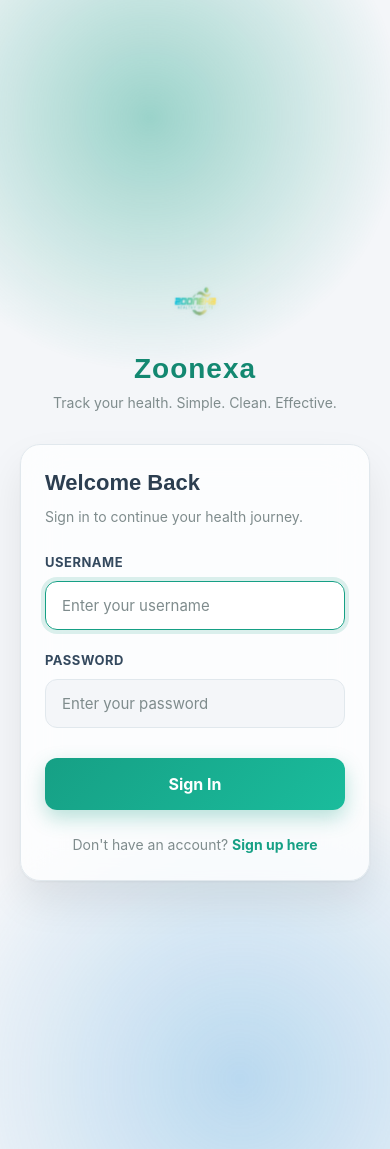
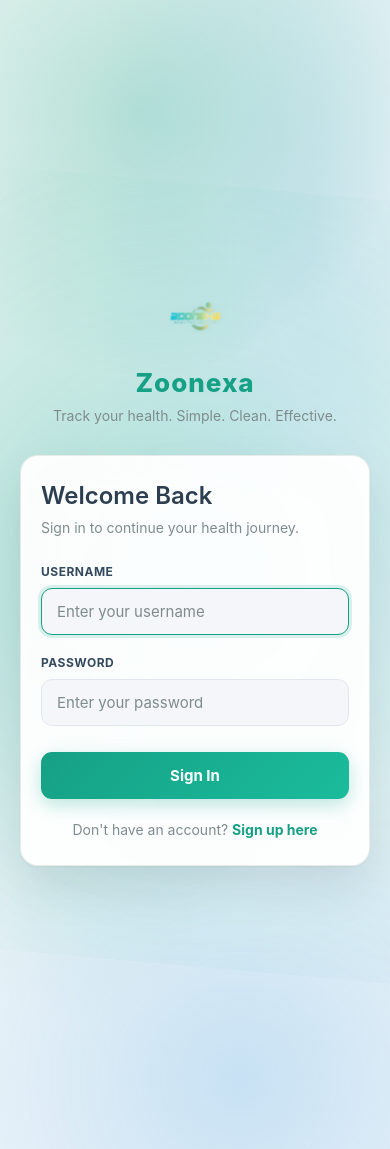
Before and after one commit to Rangga207/zoonexa, a PHP site: page /login.php in a window 390 px wide. Run offline with PHP 8.4, Linux system fonts and the light colour scheme.

Commit message:
FIX: Everything #DONE

```diff
--- a/login.php
+++ b/login.php
@@ -60,43 +60,34 @@ $page_title = 'Login';
 </head>
 <body class="auth-page">
 <style>
-/* Premium Light/Dark Theme Auth UI */
+/* Auth Page Shell */
 .auth-page {
-  min-height: 100vh;
-  display: flex;
-  align-items: center;
-  justify-content: center;
-  background: var(--bg-main);
   position: relative;
   overflow: hidden;
-  font-family: 'Inter', sans-serif;
-  color: var(--text-dark);
 }
-/* Optimized Soft Glowing Background Shapes */
+/* Floating aurora blobs */
 .auth-bg-shapes {
-  position: absolute;
+  position: fixed;
   inset: 0;
   z-index: 0;
-  overflow: hidden;
-  background: var(--bg-main);
+  pointer-events: none;
 }
 .shape {
   position: absolute;
   border-radius: 50%;
-  animation: floatBG 12s infinite alternate ease-in-out;
+  animation: floatBG 14s infinite alternate ease-in-out;
   will-change: transform;
 }
-/* Replaced expensive filter: blur() with cheap radial-gradient */
 .shape-1 {
-  width: 500px; height: 500px;
-  background: radial-gradient(circle, rgba(22, 160, 133, 0.4) 0%, transparent 70%);
-  top: -150px; left: -100px;
+  width: 520px; height: 520px;
+  background: radial-gradient(circle, rgba(22, 160, 133, 0.25) 0%, transparent 70%);
+  top: -160px; left: -120px;
 }
 .shape-2 {
   width: 600px; height: 600px;
-  background: radial-gradient(circle, rgba(52, 152, 219, 0.3) 0%, transparent 70%);
+  background: radial-gradient(circle, rgba(52, 152, 219, 0.2) 0%, transparent 70%);
   bottom: -200px; right: -150px;
-  animation-delay: -5s;
+  animation-delay: -6s;
 }
 
 .auth-wrapper {
@@ -109,34 +100,65 @@ $page_title = 'Login';
 }
 .auth-brand {
   text-align: center;
-  margin-bottom: 30px;
+  margin-bottom: 28px;
 }
-.auth-logo { width: 60px; height: 60px; margin-bottom: 10px; animation: pulseLogo 3s infinite alternate; will-change: transform; }
-.auth-brand h1 { font-family: 'Outfit', sans-serif; font-size: 32px; font-weight: 800; margin: 0; letter-spacing: 1px; color: var(--primary-dark); }
-.auth-brand .muted { color: var(--text-muted); font-size: 14px; margin-top: 5px; }
+.auth-logo {
+  width: 60px; height: 60px;
+  margin-bottom: 10px;
+  animation: pulseLogo 3s infinite alternate;
+  will-change: transform;
+}
+.auth-brand h1 {
+  font-family: 'Outfit', 'Inter', sans-serif;
+  font-size: 30px;
+  font-weight: 800;
+  margin: 0;
+  letter-spacing: 1px;
+  color: var(--primary);
+}
+.auth-brand .muted {
+  color: var(--text-muted);
+  font-size: 14px;
+  margin-top: 5px;
+}
 
+/* Card — distinct from background in both themes */
 .auth-card {
-  background: var(--bg-card);
-  backdrop-filter: blur(20px);
-  -webkit-backdrop-filter: blur(20px);
-  border: 1px solid var(--border);
-  border-radius: 24px;
-  padding: 40px;
-  box-shadow: 0 20px 40px rgba(0,0,0,0.08), 0 1px 3px rgba(0,0,0,0.05);
+  background: rgba(255, 255, 255, 0.95);
+  backdrop-filter: blur(24px);
+  -webkit-backdrop-filter: blur(24px);
+  border: 1px solid rgba(0,0,0,0.08);
+  border-radius: 22px;
+  padding: 38px;
+  box-shadow: 0 20px 48px rgba(0,0,0,0.09), 0 1px 3px rgba(0,0,0,0.05);
 }
-.auth-card h2 { font-family: 'Outfit', sans-serif; font-size: 26px; margin: 0 0 8px; color: var(--text-dark); }
-.auth-card > p.muted { margin-bottom: 24px; color: var(--text-muted); }
+:root[data-theme="dark"] .auth-card {
+  background: rgba(26, 30, 28, 0.92);
+  border: 1px solid rgba(255,255,255,0.08);
+  box-shadow: 0 20px 48px rgba(0,0,0,0.55), 0 1px 3px rgba(0,0,0,0.3);
+}
+.auth-card h2 {
+  font-family: 'Outfit', 'Inter', sans-serif;
+  font-size: 24px;
+  margin: 0 0 6px;
+  color: var(--text-dark);
+}
+.auth-card > p.muted {
+  margin-bottom: 22px;
+  color: var(--text-muted);
+}
 
+/* Input group */
 .auth-input-group {
-  margin-bottom: 20px;
+  margin-bottom: 18px;
   text-align: left;
 }
 .auth-input-group label {
   display: block;
-  font-size: 13px;
+  font-size: 12px;
   font-weight: 700;
   color: var(--text-body);
-  margin-bottom: 8px;
+  margin-bottom: 7px;
   text-transform: uppercase;
   letter-spacing: 0.5px;
 }
@@ -145,52 +167,50 @@ $page_title = 'Login';
   background: var(--bg-main);
   border: 1px solid var(--border);
   color: var(--text-dark);
-  padding: 14px 16px;
-  border-radius: 12px;
+  padding: 13px 15px;
+  border-radius: 11px;
   font-size: 15px;
   transition: border-color 0.2s, box-shadow 0.2s;
   box-sizing: border-box;
+  font-family: inherit;
 }
 .auth-input:focus {
   outline: none;
   border-color: var(--primary);
-  background: var(--bg-card);
-  box-shadow: 0 0 0 4px rgba(22, 160, 133, 0.15);
+  box-shadow: 0 0 0 3px rgba(22, 160, 133, 0.15);
 }
-/* Override browser autofill background */
 .auth-input:-webkit-autofill,
 .auth-input:-webkit-autofill:hover,
-.auth-input:-webkit-autofill:focus,
-.auth-input:-webkit-autofill:active {
+.auth-input:-webkit-autofill:focus {
   -webkit-box-shadow: 0 0 0 30px var(--bg-main) inset !important;
   -webkit-text-fill-color: var(--text-dark) !important;
-  transition: background-color 5000s ease-in-out 0s;
 }
 
+/* Submit button */
 .auth-btn {
   width: 100%;
-  padding: 16px;
+  padding: 14px;
   border: none;
-  border-radius: 12px;
+  border-radius: 11px;
   background: linear-gradient(135deg, var(--primary), var(--primary-light));
   color: white;
-  font-size: 16px;
+  font-size: 15px;
   font-weight: 700;
   cursor: pointer;
-  margin-top: 10px;
+  margin-top: 8px;
   transition: transform 0.2s, box-shadow 0.2s;
-  box-shadow: 0 8px 20px rgba(22, 160, 133, 0.3);
+  box-shadow: 0 6px 18px rgba(22, 160, 133, 0.28);
+  font-family: inherit;
 }
 .auth-btn:hover {
   transform: translateY(-2px);
-  box-shadow: 0 12px 25px rgba(22, 160, 133, 0.4);
+  box-shadow: 0 10px 24px rgba(22, 160, 133, 0.38);
 }
-.auth-btn:active {
-  transform: translateY(0);
-}
+.auth-btn:active { transform: translateY(0); }
+
 .auth-footer-text {
   text-align: center;
-  margin-top: 24px;
+  margin-top: 20px;
   font-size: 14px;
   color: var(--text-muted);
 }
@@ -198,23 +218,17 @@ $page_title = 'Login';
   color: var(--primary);
   text-decoration: none;
   font-weight: 700;
-  transition: color 0.2s;
 }
 .auth-footer-text a:hover { color: var(--primary-dark); }
 
-/* Mobile Responsiveness */
+/* Mobile */
 @media (max-width: 480px) {
-  .auth-card {
-    padding: 24px;
-    border-radius: 20px;
-  }
-  .auth-card h2 { font-size: 22px; }
-  .auth-brand h1 { font-size: 28px; }
-  .auth-logo { width: 50px; height: 50px; }
+  .auth-card { padding: 24px 20px; border-radius: 18px; }
+  .auth-brand h1 { font-size: 26px; }
 }
 
-@keyframes floatBG { 100% { transform: translateY(30px) scale(1.05); } }
-@keyframes pulseLogo { 100% { transform: scale(1.05); filter: drop-shadow(0 4px 10px rgba(22, 160, 133, 0.3)); } }
+@keyframes floatBG { 100% { transform: translateY(30px) scale(1.04); } }
+@keyframes pulseLogo { 100% { transform: scale(1.05); filter: drop-shadow(0 4px 10px rgba(22, 160, 133, 0.28)); } }
 </style>
 
 <div class="auth-bg-shapes">
--- a/style.css
+++ b/style.css
@@ -201,20 +200,20 @@ a:hover {
         border-color  0.35s ease;
 }
 
-/* ── Floating pill saat scroll (Dynamic Island) ── */
+/* Floating pill on scroll */
 .site-header.scrolled {
     top: 12px;
     left: 16px;
     right: 16px;
     border-radius: 50px;
-    border: 1px solid var(--border);
-    background: rgba(255, 255, 255, 0.96);
-    -webkit-backdrop-filter: blur(24px) saturate(200%);
-    backdrop-filter: blur(24px) saturate(200%);
+    border: 1px solid rgba(0,0,0,0.08);
+    background: rgba(255, 255, 255, 0.84);
+    -webkit-backdrop-filter: blur(28px) saturate(200%);
+    backdrop-filter: blur(28px) saturate(200%);
     box-shadow:
-        0 4px 24px rgba(0, 0, 0, 0.10),
-        0 1px 4px rgba(0, 0, 0, 0.06),
-        inset 0 1px 0 rgba(255, 255, 255, 0.6);
+        0 4px 24px rgba(0, 0, 0, 0.08),
+        0 1px 4px rgba(0, 0, 0, 0.04),
+        inset 0 1px 0 rgba(255, 255, 255, 0.5);
 }
 
 /* Desktop: pill lebih lebar (lebih ke tengah) */
@@ -707,12 +706,18 @@ body.auth-page {
     display: flex;
     align-items: center;
     justify-content: center;
-    background: linear-gradient(135deg, #f0fdf4 0%, #eff6ff 100%);
-    padding-top: 0; /* auth pages have no header */
-}
-
-body.auth-page.theme-dark {
-    background: linear-gradient(135deg, #1a2e1a 0%, #1a1a2e 100%);
+    background:
+        radial-gradient(ellipse at 20% 50%, rgba(22,160,133,0.18) 0%, transparent 55%),
+        radial-gradient(ellipse at 80% 20%, rgba(52,152,219,0.14) 0%, transparent 50%),
+        linear-gradient(160deg, #e8f5f1 0%, #edf4fb 100%);
+    padding-top: 0;
+}
+
+:root[data-theme="dark"] body.auth-page {
+    background:
+        radial-gradient(ellipse at 20% 50%, rgba(22,160,133,0.22) 0%, transparent 55%),
+        radial-gradient(ellipse at 80% 20%, rgba(52,152,219,0.16) 0%, transparent 50%),
+        linear-gradient(160deg, #0e1c18 0%, #0e1522 100%);
 }
 
 .auth-wrapper {
```
Also changed, not shown: other parts of style.css (+12 -13 lines), chatbot.php (+33 -18 lines).
